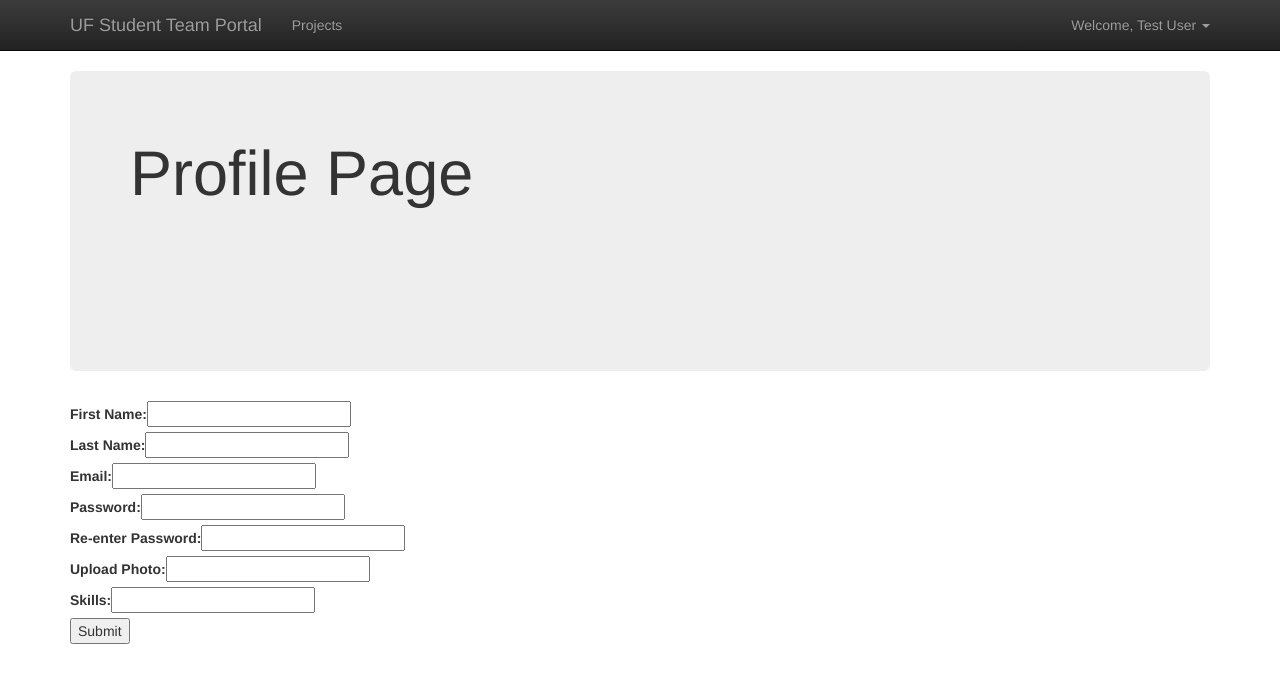
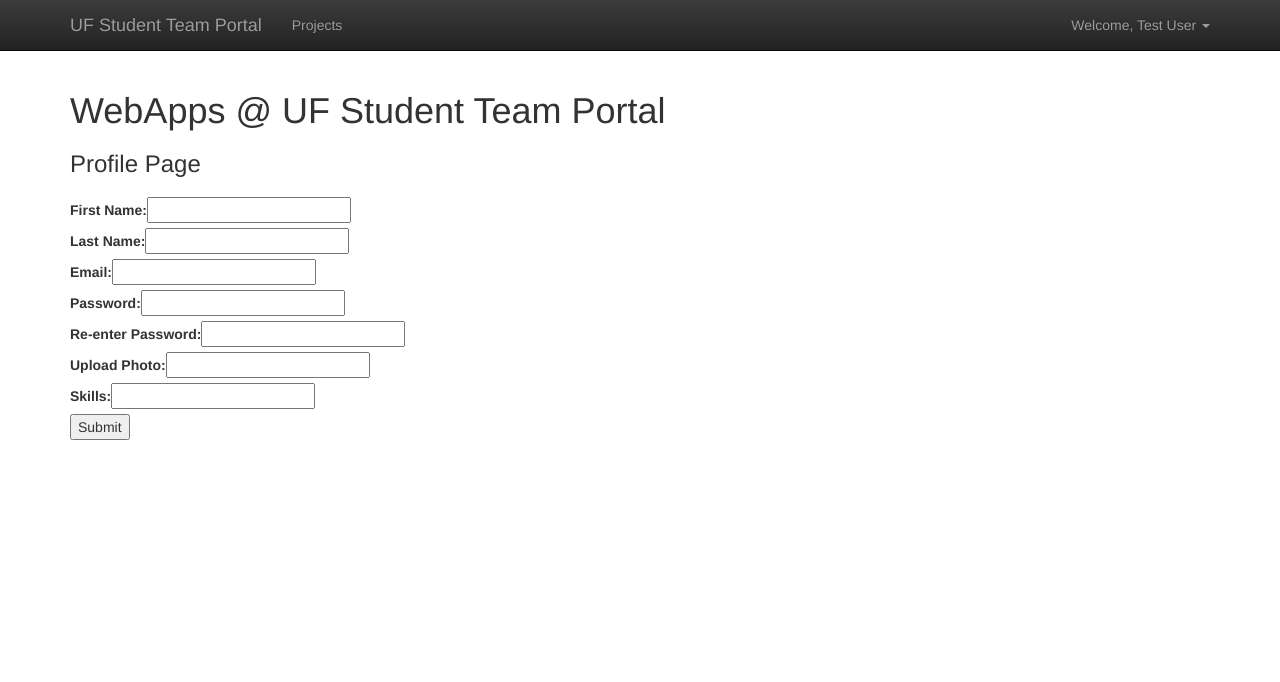
Before and after one commit to GroupACEN3031/Sprint1, a React (Create React App) app in the folder client/: page /Profile in a window 1280 px wide. Shown: the top 682 px of the page. Built offline with nearby package versions, Linux system fonts and the light colour scheme.

Commit message:
minor changes to App.js, Profile.js and SelectedProject.js

```diff
--- a/client/src/App.js
+++ b/client/src/App.js
@@ -28,7 +28,7 @@ class App extends React.PureComponent {
         </Navbar.Header>
         <Navbar.Collapse>
           <Nav>
-            <NavItem eventKey={1} href="/">
+            <NavItem eventKey={1} href="/SelectedProject">
               Projects
             </NavItem>
           </Nav>
--- a/client/src/pages/Profile/Profile.js
+++ b/client/src/pages/Profile/Profile.js
@@ -7,9 +7,9 @@ const Profile = () =>
   <Container fluid>
     <Row>
       <Col size="md-10">
-        <Jumbotron>
-          <h1>Profile Page</h1>
-        </Jumbotron>
+        <h1>WebApps @ UF Student Team Portal</h1>
+        <h3>Profile Page</h3>
+        <h3></h3>
         <form>
           <label>
             First Name:
--- a/client/src/pages/SelectedProject/SelectedProject.js
+++ b/client/src/pages/SelectedProject/SelectedProject.js
@@ -1,14 +1,15 @@
 import React from "react";
-import { Col, Row, Container } from "../../components/Grid";
+import {Container } from "../../components/Grid";
 import Jumbotron from "../../components/Jumbotron";
+import {Col,Row,Grid,Navbar,Nav,NavItem,NavDropdown,MenuItem} from "react-bootstrap";
 
 const SelectedProject = () =>
   <Container fluid>
     <Row>
       <Col size="md-12">
-        <Jumbotron>
-          <h1>Welcome to the Selected Project Page!</h1>
-        </Jumbotron>
+        <h1>WebApps @ UF Student Team Portal</h1>
+        <h3>Current Projects</h3>
+
       </Col>
     </Row>
   </Container>;
```
